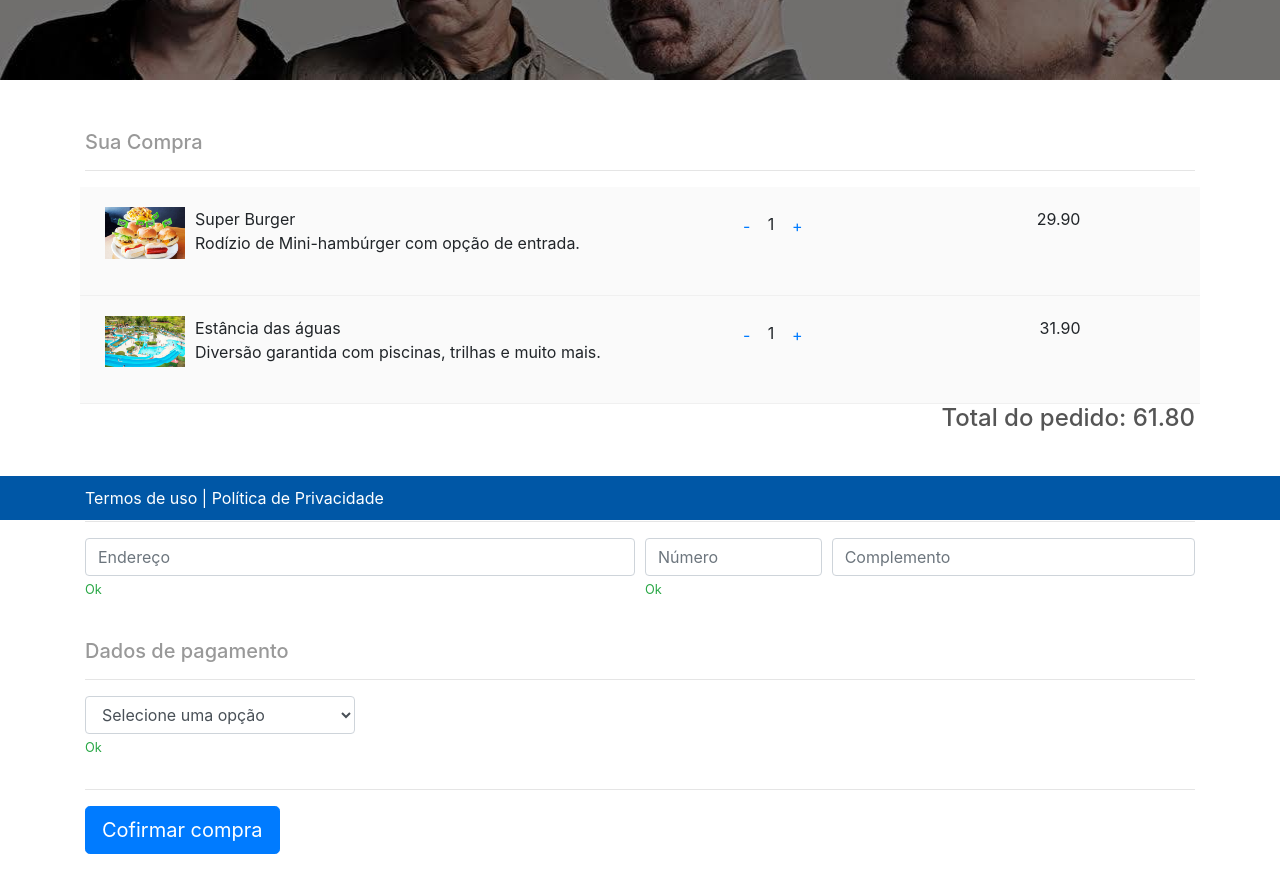
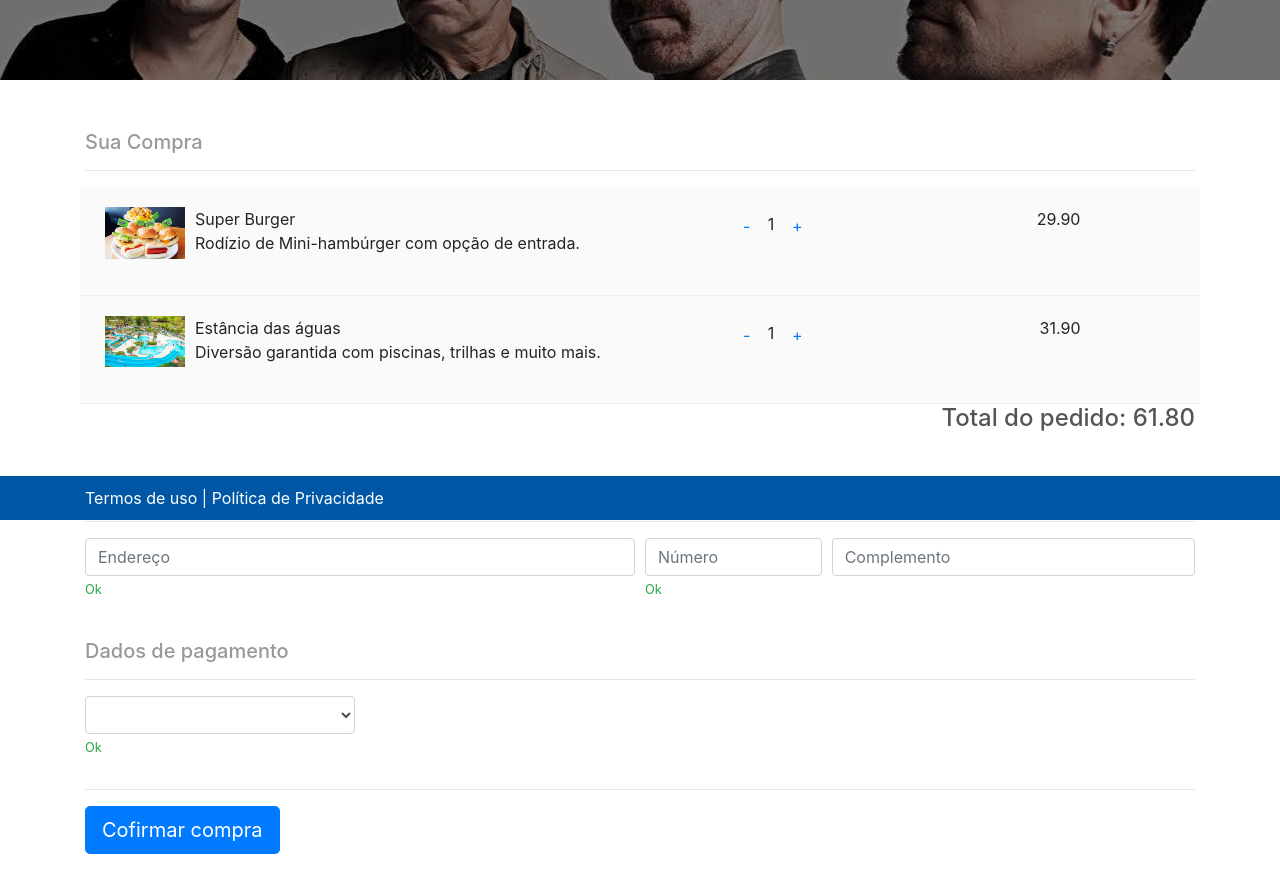
Before and after one commit to fabioguelfi/P-ssaroUrbano, an Angular app: page /ordem-compra in a window 1280 px wide. Shown: the part 280-1172 px from the top of the page. Built offline with nearby package versions, Linux system fonts and the light colour scheme.

Commit message:
Sincronizando o FormGrupo com o formulário do template

```diff
--- a/src/app/order-compra/order-compra.component.html
+++ b/src/app/order-compra/order-compra.component.html
@@ -1,6 +1,6 @@
 <div class="container">
   <div class="ordem-compra">
-    <!--<form novalidate>-->
+    <form [formGroup]="formulario" novalidate>
 
       <h5>Sua Compra</h5>
       <hr />
@@ -73,6 +73,7 @@
             class="form-control"
             placeholder="Endereço"
             autocomplete="off"
+            formControlName="endereco"
           >
           <small class="form-text text-success">Ok</small>
         </div>
@@ -83,6 +84,7 @@
             class="form-control"
             placeholder="Número"
             autocomplete="off"
+            formControlName="numero"
           >
           <small class="form-text text-success">Ok</small>
         </div>
@@ -93,6 +95,7 @@
             class="form-control"
             placeholder="Complemento"
             autocomplete="off"
+            formControlName="complemento"
           >
         </div>
 
@@ -107,6 +110,7 @@
         <div class="form-group col-md-3">
           <select
             class="form-control"
+            formControlName="formaPagamento"
           >
             <option value="">Selecione uma opção</option>
             <option value="dinheiro">Dinheiro</option>
@@ -121,6 +125,6 @@
         type="submit"
         class="btn btn-primary btn-lg"
       >Cofirmar compra</button>
-    <!--</form>-->
+    </form>
   </div>
 </div>
```
